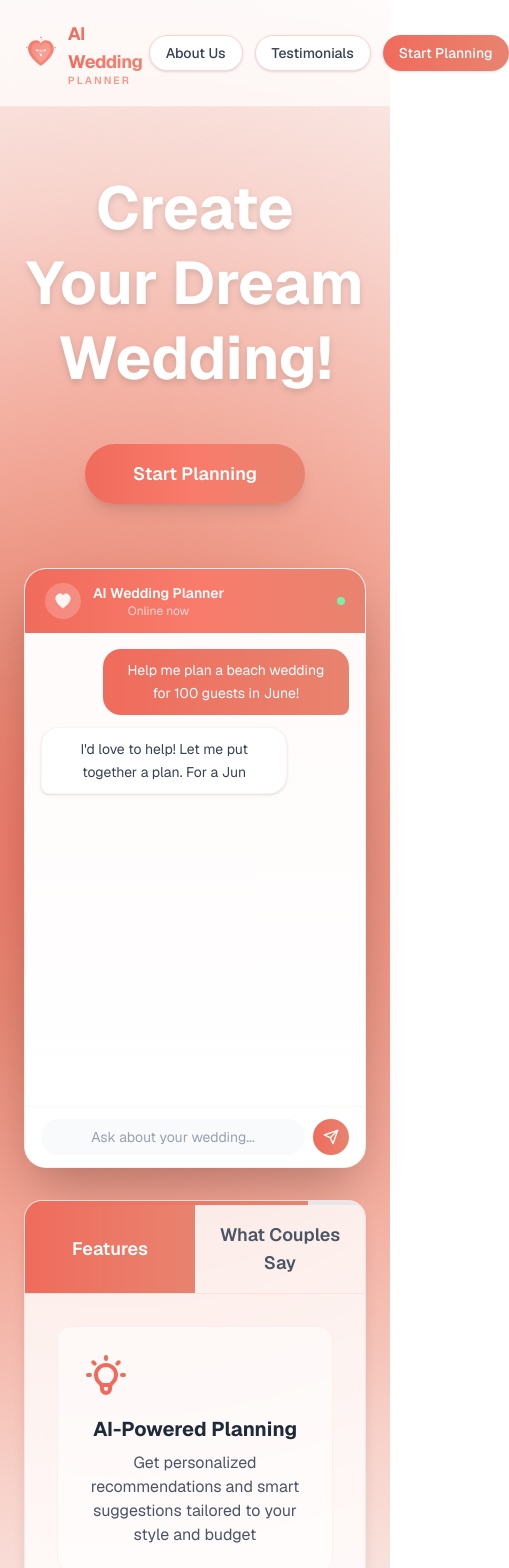
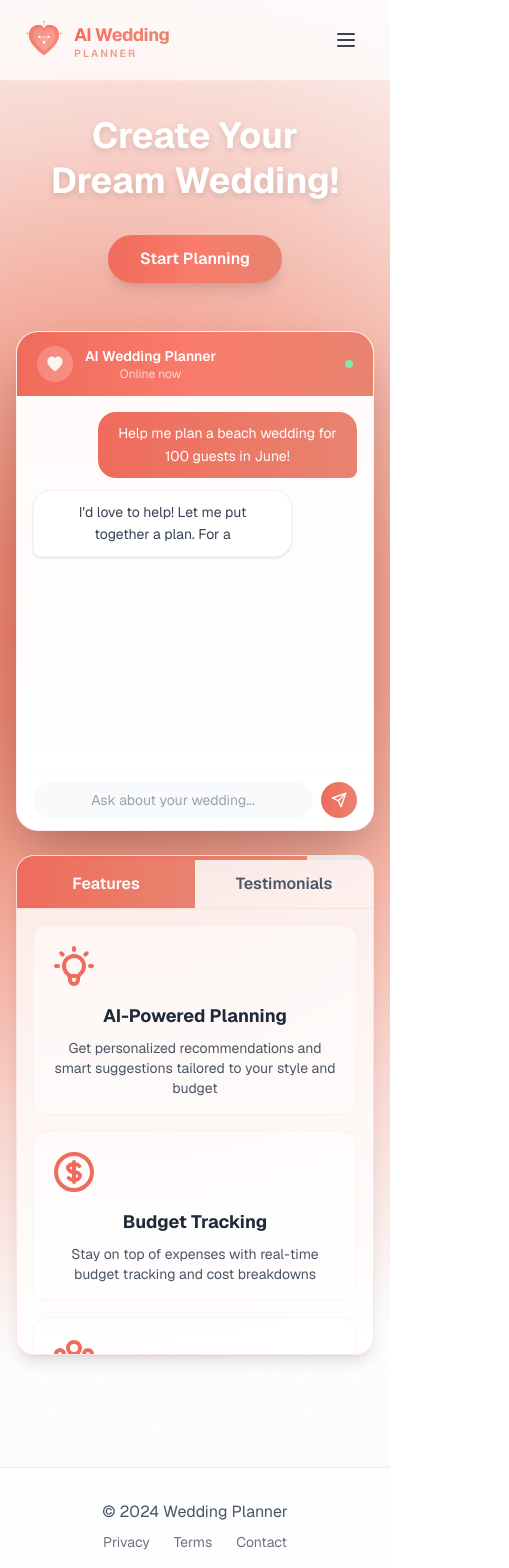
Before and after one commit to khalif-srg/Team2AccProject, a React (Vite) app: page / in a window 390 px wide. Shown: the top 1568 px of the page, 509 px wide, since content can reach past the window. Built offline with nearby package versions, Linux system fonts and the light colour scheme.

Commit message:
made application reactive to cater for mobile phone users

```diff
--- a/src/components/FeaturesTestimonials.jsx
+++ b/src/components/FeaturesTestimonials.jsx
@@ -96,7 +96,7 @@
   ];
 
   return (
-    <div className="w-full h-[600px] flex items-stretch">
+    <div className="w-full h-[500px] sm:h-[600px] flex items-stretch">
       <div className="w-full bg-white/80 backdrop-blur-sm rounded-2xl shadow-lg border border-wedding-blush/50 flex flex-col overflow-hidden">
         {/* Progress Bar */}
         <div className="h-1 bg-gray-200 shrink-0">
@@ -113,7 +113,7 @@
         <div className="flex border-b border-wedding-blush/50 shrink-0">
           <button
             onClick={() => handleTabClick('features')}
-            className={`flex-1 py-4 px-6 font-semibold text-lg transition-all duration-200 ${
+            className={`flex-1 py-3 sm:py-4 px-4 sm:px-6 font-semibold text-base sm:text-lg transition-all duration-200 ${
               activeTab === 'features'
                 ? 'bg-gradient-to-r from-wedding-coral to-wedding-salmon text-white'
                 : 'text-gray-600 hover:bg-wedding-blush/20'
@@ -123,41 +123,42 @@
           </button>
           <button
             onClick={() => handleTabClick('testimonials')}
-            className={`flex-1 py-4 px-6 font-semibold text-lg transition-all duration-200 ${
+            className={`flex-1 py-3 sm:py-4 px-4 sm:px-6 font-semibold text-base sm:text-lg transition-all duration-200 ${
               activeTab === 'testimonials'
                 ? 'bg-gradient-to-r from-wedding-coral to-wedding-salmon text-white'
                 : 'text-gray-600 hover:bg-wedding-blush/20'
             }`}
           >
-            What Couples Say
+            <span className="hidden sm:inline">What Couples Say</span>
+            <span className="sm:hidden">Testimonials</span>
           </button>
         </div>
 
         {/* Tab Content */}
-        <div className="flex-1 overflow-y-auto p-8">
+        <div className="flex-1 overflow-y-auto p-4 sm:p-8">
           {activeTab === 'features' && (
-            <div className="grid grid-cols-1 md:grid-cols-2 gap-6">
+            <div className="grid grid-cols-1 sm:grid-cols-2 gap-4 sm:gap-6">
               {features.map((feature, index) => (
                 <div
                   key={index}
-                  className="p-6 rounded-xl bg-white/50 border border-wedding-blush/30 hover:shadow-lg hover:scale-105 transition-all duration-200"
+                  className="p-4 sm:p-6 rounded-xl bg-white/50 border border-wedding-blush/30 hover:shadow-lg hover:scale-105 transition-all duration-200"
                 >
-                  <div className="text-wedding-coral mb-4">{feature.icon}</div>
-                  <h3 className="text-xl font-bold text-gray-800 mb-2">{feature.title}</h3>
-                  <p className="text-gray-600">{feature.description}</p>
+                  <div className="text-wedding-coral mb-3 sm:mb-4">{feature.icon}</div>
+                  <h3 className="text-lg sm:text-xl font-bold text-gray-800 mb-2">{feature.title}</h3>
+                  <p className="text-sm sm:text-base text-gray-600">{feature.description}</p>
                 </div>
               ))}
             </div>
           )}
 
           {activeTab === 'testimonials' && (
-            <div className="space-y-6">
+            <div className="space-y-4 sm:space-y-6">
               {testimonials.map((testimonial, index) => (
                 <div
                   key={index}
-                  className="p-6 rounded-xl bg-white/50 border border-wedding-blush/30 hover:shadow-lg transition-all duration-200"
+                  className="p-4 sm:p-6 rounded-xl bg-white/50 border border-wedding-blush/30 hover:shadow-lg transition-all duration-200"
                 >
-                  <p className="text-gray-700 italic mb-4 text-lg">"{testimonial.quote}"</p>
+                  <p className="text-gray-700 italic mb-3 sm:mb-4 text-base sm:text-lg">"{testimonial.quote}"</p>
                   <div className="text-sm">
                     <p className="font-semibold text-wedding-coral">{testimonial.author}</p>
                     <p className="text-gray-500">{testimonial.location}</p>
--- a/src/components/Navigation.jsx
+++ b/src/components/Navigation.jsx
@@ -1,15 +1,20 @@
+import { useState } from 'react';
 import { Link } from 'react-router-dom';
 import { Button } from '@/components/ui/button';
 import Logo from '@/components/Logo';
 
 function Navigation() {
+  const [isMenuOpen, setIsMenuOpen] = useState(false);
+
   return (
     <header className="backdrop-blur-sm bg-white/70 border-b border-wedding-blush/50 sticky top-0 z-50">
       <div className="max-w-7xl mx-auto px-6 py-5 flex items-center justify-between">
         <Link to="/" className="cursor-pointer">
           <Logo />
         </Link>
-        <nav className="flex gap-3">
+
+        {/* Desktop Navigation */}
+        <nav className="hidden md:flex gap-3">
           <Button variant="outline" asChild className="rounded-full border-wedding-blush text-gray-700 font-medium hover:bg-wedding-blush/40 hover:text-wedding-coral">
             <Link to="/about">About Us</Link>
           </Button>
@@ -20,7 +25,55 @@
             <Link to="/chat">Start Planning</Link>
           </Button>
         </nav>
+
+        {/* Mobile Menu Button */}
+        <button
+          onClick={() => setIsMenuOpen(!isMenuOpen)}
+          className="md:hidden p-2 rounded-lg hover:bg-wedding-blush/20 transition-colors"
+          aria-label="Toggle menu"
+        >
+          {isMenuOpen ? (
+            <svg className="w-6 h-6 text-gray-700" fill="none" stroke="currentColor" viewBox="0 0 24 24">
+              <path strokeLinecap="round" strokeLinejoin="round" strokeWidth={2} d="M6 18L18 6M6 6l12 12" />
+            </svg>
+          ) : (
+            <svg className="w-6 h-6 text-gray-700" fill="none" stroke="currentColor" viewBox="0 0 24 24">
+              <path strokeLinecap="round" strokeLinejoin="round" strokeWidth={2} d="M4 6h16M4 12h16M4 18h16" />
+            </svg>
+          )}
+        </button>
       </div>
+
+      {/* Mobile Navigation Menu */}
+      {isMenuOpen && (
+        <div className="md:hidden border-t border-wedding-blush/50 bg-white/90 backdrop-blur-sm">
+          <nav className="flex flex-col gap-2 px-6 py-4">
+            <Button
+              variant="outline"
+              asChild
+              className="w-full rounded-full border-wedding-blush text-gray-700 font-medium hover:bg-wedding-blush/40 hover:text-wedding-coral"
+              onClick={() => setIsMenuOpen(false)}
+            >
+              <Link to="/about">About Us</Link>
+            </Button>
+            <Button
+              variant="outline"
+              asChild
+              className="w-full rounded-full border-wedding-blush text-gray-700 font-medium hover:bg-wedding-blush/40 hover:text-wedding-coral"
+              onClick={() => setIsMenuOpen(false)}
+            >
+              <Link to="/testimonials">Testimonials</Link>
+            </Button>
+            <Button
+              asChild
+              className="w-full rounded-full bg-gradient-to-r from-wedding-coral to-wedding-salmon text-white font-medium hover:shadow-lg transition-all duration-200"
+              onClick={() => setIsMenuOpen(false)}
+            >
+              <Link to="/chat">Start Planning</Link>
+            </Button>
+          </nav>
+        </div>
+      )}
     </header>
   );
 }
--- a/src/pages/AboutPage.jsx
+++ b/src/pages/AboutPage.jsx
@@ -9,80 +9,80 @@
       <Navigation />
 
       {/* Main Content */}
-      <main className="relative z-10 flex-1 px-6 py-16">
+      <main className="relative z-10 flex-1 px-4 sm:px-6 py-8 sm:py-16">
         <div className="max-w-4xl mx-auto">
           {/* Page Title */}
-          <div className="text-center mb-16">
-            <h1 className="text-5xl font-bold mb-4 text-white leading-tight drop-shadow-md">
+          <div className="text-center mb-12 sm:mb-16">
+            <h1 className="text-4xl sm:text-5xl font-bold mb-4 text-white leading-tight drop-shadow-md">
               About Us
             </h1>
-            <p className="text-xl text-white/90 drop-shadow">
+            <p className="text-lg sm:text-xl text-white/90 drop-shadow px-4">
               Making wedding planning effortless with AI-powered assistance
             </p>
           </div>
 
           {/* Content Sections */}
-          <div className="space-y-8">
+          <div className="space-y-6 sm:space-y-8">
             {/* Our Mission */}
-            <div className="bg-white/80 backdrop-blur-sm rounded-2xl shadow-lg border border-wedding-blush/50 p-8">
-              <h2 className="text-3xl font-bold text-gray-800 mb-4">Our Mission</h2>
-              <p className="text-gray-700 leading-relaxed text-lg">
+            <div className="bg-white/80 backdrop-blur-sm rounded-2xl shadow-lg border border-wedding-blush/50 p-6 sm:p-8">
+              <h2 className="text-2xl sm:text-3xl font-bold text-gray-800 mb-3 sm:mb-4">Our Mission</h2>
+              <p className="text-gray-700 leading-relaxed text-base sm:text-lg">
                 We believe every couple deserves a stress-free wedding planning experience. Our AI-powered platform combines cutting-edge technology with personalized service to help you create the wedding of your dreams without the overwhelm.
               </p>
             </div>
 
             {/* What We Do */}
-            <div className="bg-white/80 backdrop-blur-sm rounded-2xl shadow-lg border border-wedding-blush/50 p-8">
-              <h2 className="text-3xl font-bold text-gray-800 mb-4">What We Do</h2>
-              <p className="text-gray-700 leading-relaxed text-lg mb-6">
+            <div className="bg-white/80 backdrop-blur-sm rounded-2xl shadow-lg border border-wedding-blush/50 p-6 sm:p-8">
+              <h2 className="text-2xl sm:text-3xl font-bold text-gray-800 mb-3 sm:mb-4">What We Do</h2>
+              <p className="text-gray-700 leading-relaxed text-base sm:text-lg mb-4 sm:mb-6">
                 Our intelligent wedding planner acts as your personal assistant, available 24/7 to help with every aspect of your wedding planning journey:
               </p>
               <ul className="space-y-3 text-gray-700">
                 <li className="flex items-start gap-3">
-                  <svg className="w-6 h-6 text-wedding-coral shrink-0 mt-0.5" fill="currentColor" viewBox="0 0 20 20">
+                  <svg className="w-5 h-5 sm:w-6 sm:h-6 text-wedding-coral shrink-0 mt-0.5" fill="currentColor" viewBox="0 0 20 20">
                     <path fillRule="evenodd" d="M10 18a8 8 0 100-16 8 8 0 000 16zm3.707-9.293a1 1 0 00-1.414-1.414L9 10.586 7.707 9.293a1 1 0 00-1.414 1.414l2 2a1 1 0 001.414 0l4-4z" clipRule="evenodd" />
                   </svg>
-                  <span className="text-lg">Personalized recommendations based on your style and budget</span>
+                  <span className="text-base sm:text-lg">Personalized recommendations based on your style and budget</span>
                 </li>
                 <li className="flex items-start gap-3">
-                  <svg className="w-6 h-6 text-wedding-coral shrink-0 mt-0.5" fill="currentColor" viewBox="0 0 20 20">
+                  <svg className="w-5 h-5 sm:w-6 sm:h-6 text-wedding-coral shrink-0 mt-0.5" fill="currentColor" viewBox="0 0 20 20">
                     <path fillRule="evenodd" d="M10 18a8 8 0 100-16 8 8 0 000 16zm3.707-9.293a1 1 0 00-1.414-1.414L9 10.586 7.707 9.293a1 1 0 00-1.414 1.414l2 2a1 1 0 001.414 0l4-4z" clipRule="evenodd" />
                   </svg>
-                  <span className="text-lg">Smart budget tracking and expense management</span>
+                  <span className="text-base sm:text-lg">Smart budget tracking and expense management</span>
                 </li>
                 <li className="flex items-start gap-3">
-                  <svg className="w-6 h-6 text-wedding-coral shrink-0 mt-0.5" fill="currentColor" viewBox="0 0 20 20">
+                  <svg className="w-5 h-5 sm:w-6 sm:h-6 text-wedding-coral shrink-0 mt-0.5" fill="currentColor" viewBox="0 0 20 20">
                     <path fillRule="evenodd" d="M10 18a8 8 0 100-16 8 8 0 000 16zm3.707-9.293a1 1 0 00-1.414-1.414L9 10.586 7.707 9.293a1 1 0 00-1.414 1.414l2 2a1 1 0 001.414 0l4-4z" clipRule="evenodd" />
                   </svg>
-                  <span className="text-lg">Curated vendor connections and verified reviews</span>
+                  <span className="text-base sm:text-lg">Curated vendor connections and verified reviews</span>
                 </li>
                 <li className="flex items-start gap-3">
-                  <svg className="w-6 h-6 text-wedding-coral shrink-0 mt-0.5" fill="currentColor" viewBox="0 0 20 20">
+                  <svg className="w-5 h-5 sm:w-6 sm:h-6 text-wedding-coral shrink-0 mt-0.5" fill="currentColor" viewBox="0 0 20 20">
                     <path fillRule="evenodd" d="M10 18a8 8 0 100-16 8 8 0 000 16zm3.707-9.293a1 1 0 00-1.414-1.414L9 10.586 7.707 9.293a1 1 0 00-1.414 1.414l2 2a1 1 0 001.414 0l4-4z" clipRule="evenodd" />
                   </svg>
-                  <span className="text-lg">Timeline management with automated reminders</span>
+                  <span className="text-base sm:text-lg">Timeline management with automated reminders</span>
                 </li>
               </ul>
             </div>
 
             {/* Why Choose Us */}
-            <div className="bg-white/80 backdrop-blur-sm rounded-2xl shadow-lg border border-wedding-blush/50 p-8">
-              <h2 className="text-3xl font-bold text-gray-800 mb-4">Why Choose Us</h2>
-              <p className="text-gray-700 leading-relaxed text-lg mb-6">
+            <div className="bg-white/80 backdrop-blur-sm rounded-2xl shadow-lg border border-wedding-blush/50 p-6 sm:p-8">
+              <h2 className="text-2xl sm:text-3xl font-bold text-gray-800 mb-3 sm:mb-4">Why Choose Us</h2>
+              <p className="text-gray-700 leading-relaxed text-base sm:text-lg mb-4 sm:mb-6">
                 Planning a wedding shouldn't feel like a full-time job. We've helped thousands of couples turn their vision into reality while staying organized, on budget, and stress-free. Our AI learns your preferences and adapts to your needs, making the entire process feel natural and enjoyable.
               </p>
-              <p className="text-gray-700 leading-relaxed text-lg">
+              <p className="text-gray-700 leading-relaxed text-base sm:text-lg">
                 Whether you're just starting to plan or need help with the final details, we're here to support you every step of the way.
               </p>
             </div>
           </div>
 
           {/* CTA Section */}
-          <div className="mt-16 text-center">
-            <h2 className="text-3xl font-bold text-white mb-6 drop-shadow-md">
+          <div className="mt-12 sm:mt-16 text-center px-4">
+            <h2 className="text-2xl sm:text-3xl font-bold text-white mb-4 sm:mb-6 drop-shadow-md">
               Ready to Start Planning?
             </h2>
-            <Button size="lg" asChild className="rounded-full bg-gradient-to-r from-wedding-coral via-wedding-rose to-wedding-salmon text-white font-semibold shadow-lg hover:shadow-2xl hover:scale-105 transition-all duration-300 text-lg px-12 py-4 h-auto">
+            <Button size="lg" asChild className="rounded-full bg-gradient-to-r from-wedding-coral via-wedding-rose to-wedding-salmon text-white font-semibold shadow-lg hover:shadow-2xl hover:scale-105 transition-all duration-300 text-base sm:text-lg px-8 sm:px-12 py-3 sm:py-4 h-auto">
               <Link to="/chat">Get Started Now</Link>
             </Button>
           </div>
--- a/src/pages/LandingPage.jsx
+++ b/src/pages/LandingPage.jsx
@@ -11,27 +11,27 @@
       <Navigation />
 
       {/* Hero Section */}
-      <main className="relative z-10 flex-1 flex flex-col items-center justify-start px-6 py-16 pb-32">
+      <main className="relative z-10 flex-1 flex flex-col items-center justify-start px-4 sm:px-6 py-8 sm:py-16 pb-16 sm:pb-32">
         <div className="text-center w-full max-w-7xl">
           {/* Heading */}
-          <h1 className="text-6xl font-bold mb-12 text-white leading-tight drop-shadow-md">
+          <h1 className="text-4xl sm:text-5xl lg:text-6xl font-bold mb-8 sm:mb-12 text-white leading-tight drop-shadow-md px-4">
             Create Your Dream Wedding!
           </h1>
 
           {/* CTA Button */}
-          <Button size="lg" asChild className="rounded-full bg-gradient-to-r from-wedding-coral via-wedding-rose to-wedding-salmon text-white font-semibold shadow-lg hover:shadow-2xl hover:scale-105 transition-all duration-300 text-lg px-12 py-4 h-auto">
+          <Button size="lg" asChild className="rounded-full bg-gradient-to-r from-wedding-coral via-wedding-rose to-wedding-salmon text-white font-semibold shadow-lg hover:shadow-2xl hover:scale-105 transition-all duration-300 text-base sm:text-lg px-8 sm:px-12 py-3 sm:py-4 h-auto">
             <Link to="/chat">Start Planning</Link>
           </Button>
 
-          {/* Chat Demo and Image Upload Side by Side */}
-          <div className="mt-16 mb-20 grid grid-cols-1 lg:grid-cols-2 gap-8 min-h-[600px] w-full">
+          {/* Chat Demo and Features Side by Side */}
+          <div className="mt-12 sm:mt-16 mb-12 sm:mb-20 grid grid-cols-1 lg:grid-cols-2 gap-6 sm:gap-8 min-h-[500px] sm:min-h-[600px] w-full">
             {/* Animated chat demo */}
-            <div className="h-[600px]">
+            <div className="h-[500px] sm:h-[600px]">
               <ChatDemo />
             </div>
 
             {/* Features and Testimonials Section */}
-            <div className="min-h-[600px]">
+            <div className="min-h-[500px] sm:min-h-[600px]">
               <FeaturesTestimonials />
             </div>
           </div>
--- a/src/pages/TestimonialsPage.jsx
+++ b/src/pages/TestimonialsPage.jsx
@@ -30,56 +30,56 @@
       <Navigation />
 
       {/* Main Content */}
-      <main className="relative z-10 flex-1 px-6 py-16">
+      <main className="relative z-10 flex-1 px-4 sm:px-6 py-8 sm:py-16">
         <div className="max-w-5xl mx-auto">
           {/* Page Title */}
-          <div className="text-center mb-16">
-            <h1 className="text-5xl font-bold mb-4 text-white leading-tight drop-shadow-md">
+          <div className="text-center mb-12 sm:mb-16">
+            <h1 className="text-4xl sm:text-5xl font-bold mb-4 text-white leading-tight drop-shadow-md">
               What Couples Are Saying
             </h1>
-            <p className="text-xl text-white/90 drop-shadow">
+            <p className="text-lg sm:text-xl text-white/90 drop-shadow px-4">
               Real stories from couples who planned their dream weddings with us
             </p>
           </div>
 
           {/* Testimonials Grid */}
-          <div className="space-y-8">
+          <div className="space-y-6 sm:space-y-8">
             {testimonials.map((testimonial, index) => (
               <div
                 key={index}
-                className="bg-white/80 backdrop-blur-sm rounded-2xl shadow-lg border border-wedding-blush/50 p-8 hover:shadow-xl transition-all duration-200"
+                className="bg-white/80 backdrop-blur-sm rounded-2xl shadow-lg border border-wedding-blush/50 p-6 sm:p-8 hover:shadow-xl transition-all duration-200"
               >
-                <div className="mb-6">
+                <div className="mb-4 sm:mb-6">
                   <svg
-                    className="w-12 h-12 text-wedding-coral/30 mb-4"
+                    className="w-10 h-10 sm:w-12 sm:h-12 text-wedding-coral/30 mb-3 sm:mb-4"
                     fill="currentColor"
                     viewBox="0 0 24 24"
                   >
                     <path d="M14.017 21v-7.391c0-5.704 3.731-9.57 8.983-10.609l.995 2.151c-2.432.917-3.995 3.638-3.995 5.849h4v10h-9.983zm-14.017 0v-7.391c0-5.704 3.748-9.57 9-10.609l.996 2.151c-2.433.917-3.996 3.638-3.996 5.849h3.983v10h-9.983z" />
                   </svg>
-                  <p className="text-2xl text-gray-800 italic mb-6">
+                  <p className="text-xl sm:text-2xl text-gray-800 italic mb-4 sm:mb-6">
                     "{testimonial.quote}"
                   </p>
-                  <p className="text-gray-600 leading-relaxed">
+                  <p className="text-gray-600 leading-relaxed text-base sm:text-base">
                     {testimonial.details}
                   </p>
                 </div>
                 <div className="border-t border-wedding-blush/30 pt-4">
-                  <p className="font-bold text-lg text-wedding-coral">
+                  <p className="font-bold text-base sm:text-lg text-wedding-coral">
                     {testimonial.author}
                   </p>
-                  <p className="text-gray-500">{testimonial.location}</p>
+                  <p className="text-sm sm:text-base text-gray-500">{testimonial.location}</p>
                 </div>
               </div>
             ))}
           </div>
 
           {/* CTA Section */}
-          <div className="mt-16 text-center">
-            <h2 className="text-3xl font-bold text-white mb-6 drop-shadow-md">
+          <div className="mt-12 sm:mt-16 text-center px-4">
+            <h2 className="text-2xl sm:text-3xl font-bold text-white mb-4 sm:mb-6 drop-shadow-md">
               Ready to Plan Your Dream Wedding?
             </h2>
-            <Button size="lg" asChild className="rounded-full bg-gradient-to-r from-wedding-coral via-wedding-rose to-wedding-salmon text-white font-semibold shadow-lg hover:shadow-2xl hover:scale-105 transition-all duration-300 text-lg px-12 py-4 h-auto">
+            <Button size="lg" asChild className="rounded-full bg-gradient-to-r from-wedding-coral via-wedding-rose to-wedding-salmon text-white font-semibold shadow-lg hover:shadow-2xl hover:scale-105 transition-all duration-300 text-base sm:text-lg px-8 sm:px-12 py-3 sm:py-4 h-auto">
               <Link to="/chat">Get Started Now</Link>
             </Button>
           </div>
```
